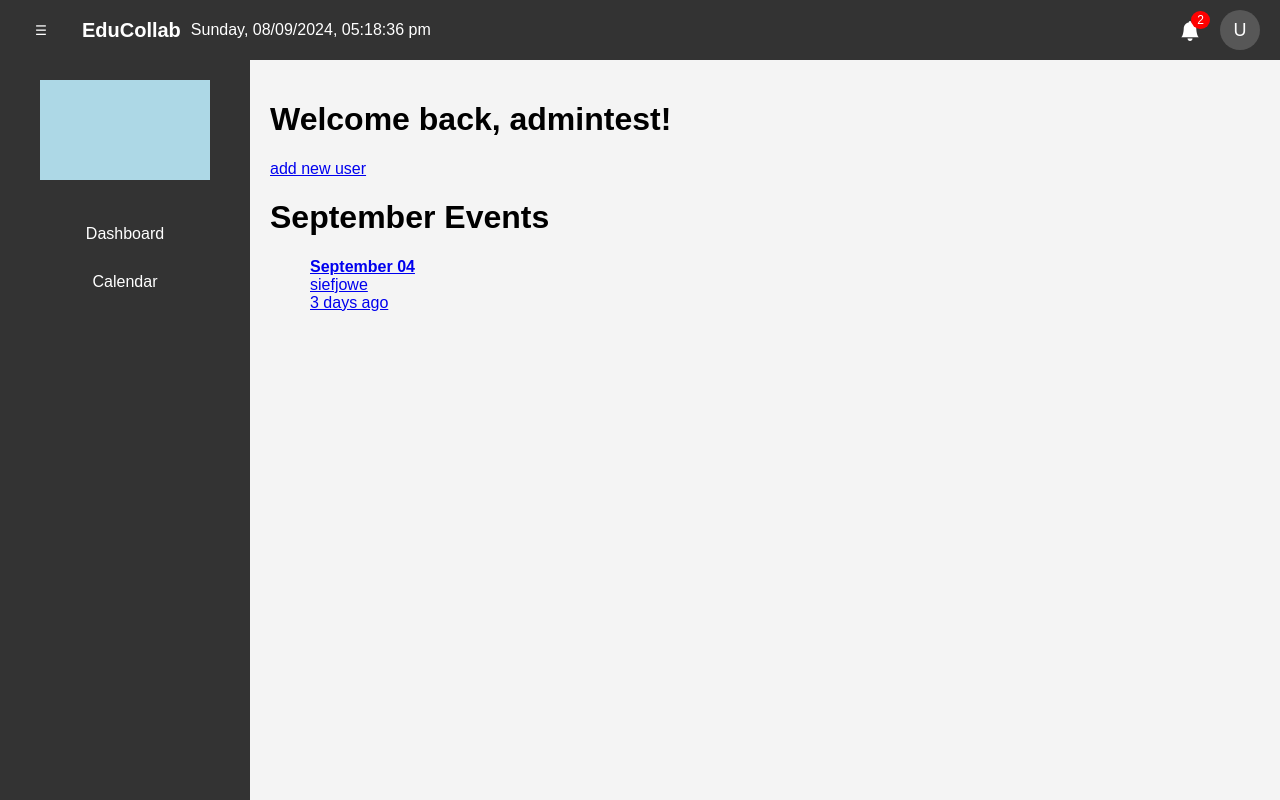
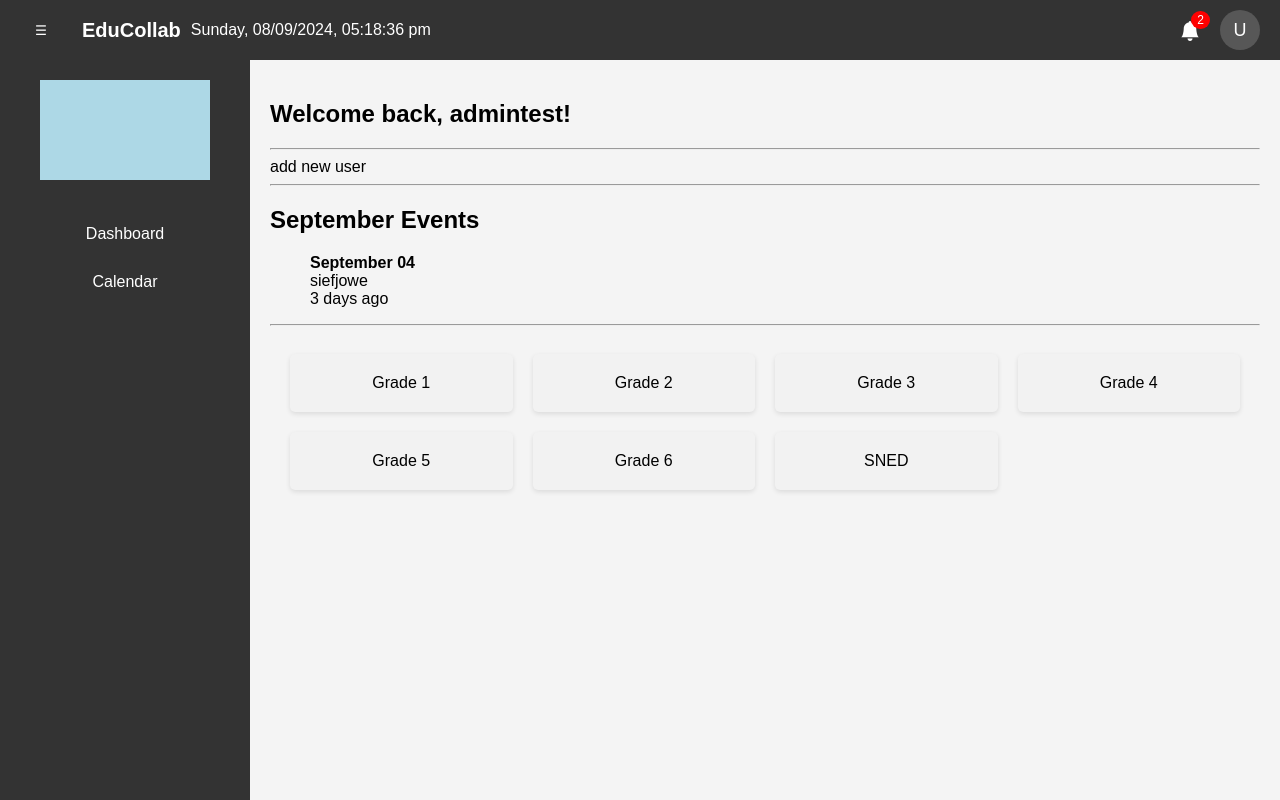
Before and after one commit to lopez-gg/3duC0llAb, a PHP site: page /EduCollab/public/admin/dashboard.php in a window 1280 px wide. Run offline with PHP 8.4, Linux system fonts and the light colour scheme; a user stored in the database is signed in; data comes from the database, SQL or seed files in the repository.

Commit message:
a dashb gr-lvl added

```diff
--- a/public/admin/dashboard.php
+++ b/public/admin/dashboard.php
@@ -97,14 +97,19 @@
 
         <div class="content" id="content">
 
+            <section class='main-sec' id='sec-one'>
                 <h1>Welcome back, <?php echo htmlspecialchars($_SESSION['username']); ?>!</h1>
+            </section>
 
+            <hr>
 
+            <section class='main-sec' id='sec-two'>
+                <a href="add_user.php">add new user<a>
+            </section>
 
+            <hr>
 
-
-            <a href="add_user.php">add new user<a>
-
+            <section class='main-sec' id='sec-three'>
                 <!-- events -->
                 <?php
                 // Filter events to only include those in the current month
@@ -152,7 +157,35 @@
                     </div>
                 </div>
 
+                <!-- Reminders -->
+            </section>
 
+            <hr>
+
+            <section class='main-sec' id='sec-four'>
+                <a href=''><div class="space">
+                    Grade 1
+                </div></a>
+                <a href=''><div class="space">
+                    Grade 2
+                </div></a>
+                <a href=''><div class="space">
+                    Grade 3
+                </div></a>
+                <a href=''><div class="space">
+                    Grade 4
+                </div></a>
+                <a href=''><div class="space">
+                    Grade 5
+                </div></a>
+                <a href=''><div class="space">
+                    Grade 6
+                </div></a>
+                <a href=''><div class="space">
+                    SNED
+                </div></a>
+
+            </section>
 
         </div>
 
--- a/src/css/gen.css
+++ b/src/css/gen.css
@@ -1,5 +1,8 @@
 /* dashboard.css */
-
+a {
+    text-decoration: none;
+    color: inherit;
+}
 #upcoming-events {
     list-style-type: none;
 }
@@ -103,10 +106,6 @@
 }
 
 
-
-
-
-/* sidebarnavigation */
 body {
     margin: 0;
     font-family: Arial, sans-serif;
@@ -395,3 +394,22 @@
     width: 5px;
     background-color: #333;
 }
+
+/* dashboard sections */
+#sec-four{
+    display: grid;
+    grid-template-columns: repeat(auto-fill, minmax(200px, 1fr));
+    gap: 20px;
+    padding: 20px;
+}
+
+
+/* dashboard section 4 */
+.space{
+    background-color: #f2f2f2; /* Example background color */
+    padding: 20px;
+    text-align: center;
+    border-radius: 5px;
+    box-shadow: 0 2px 5px rgba(0, 0, 0, 0.1);
+    font-size: 16px;
+}
```
Also changed, not shown: public/admin/space_home.php (added). Lines whose indentation alone changed are shown as unchanged.
